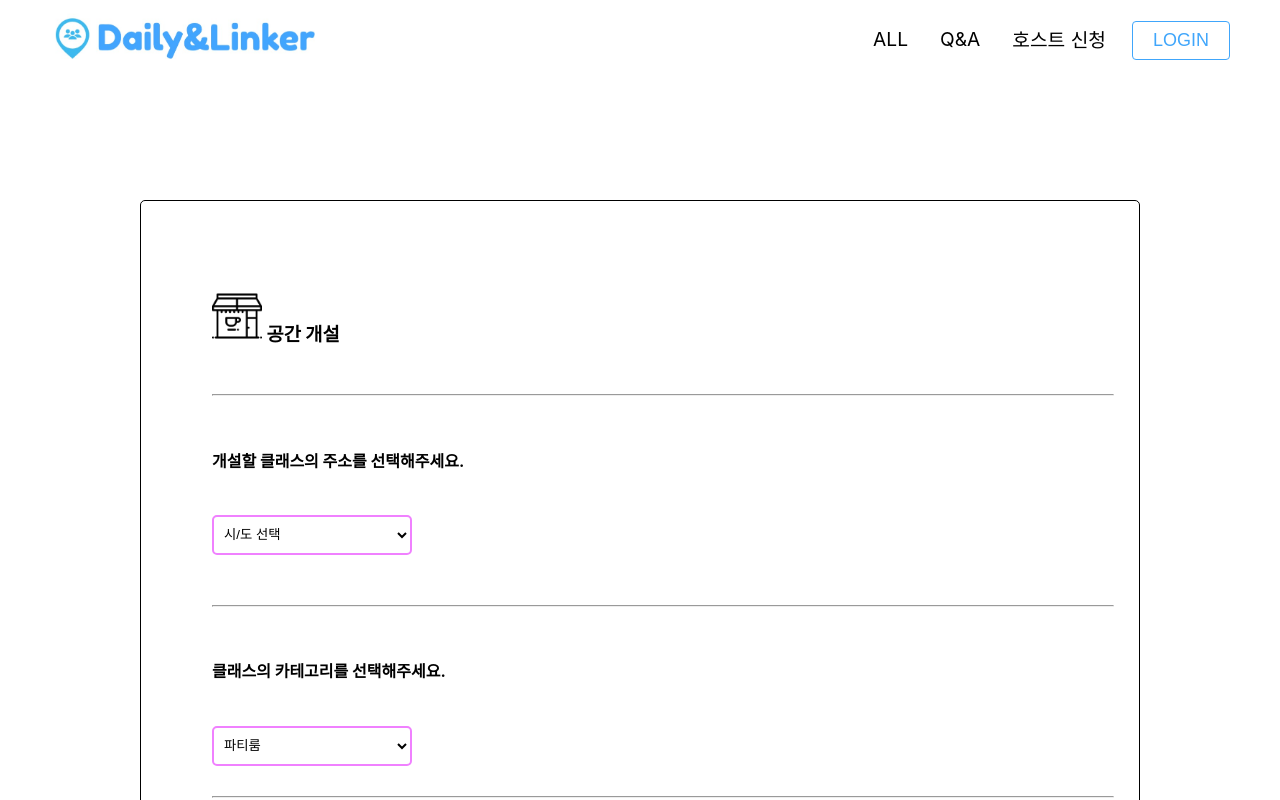
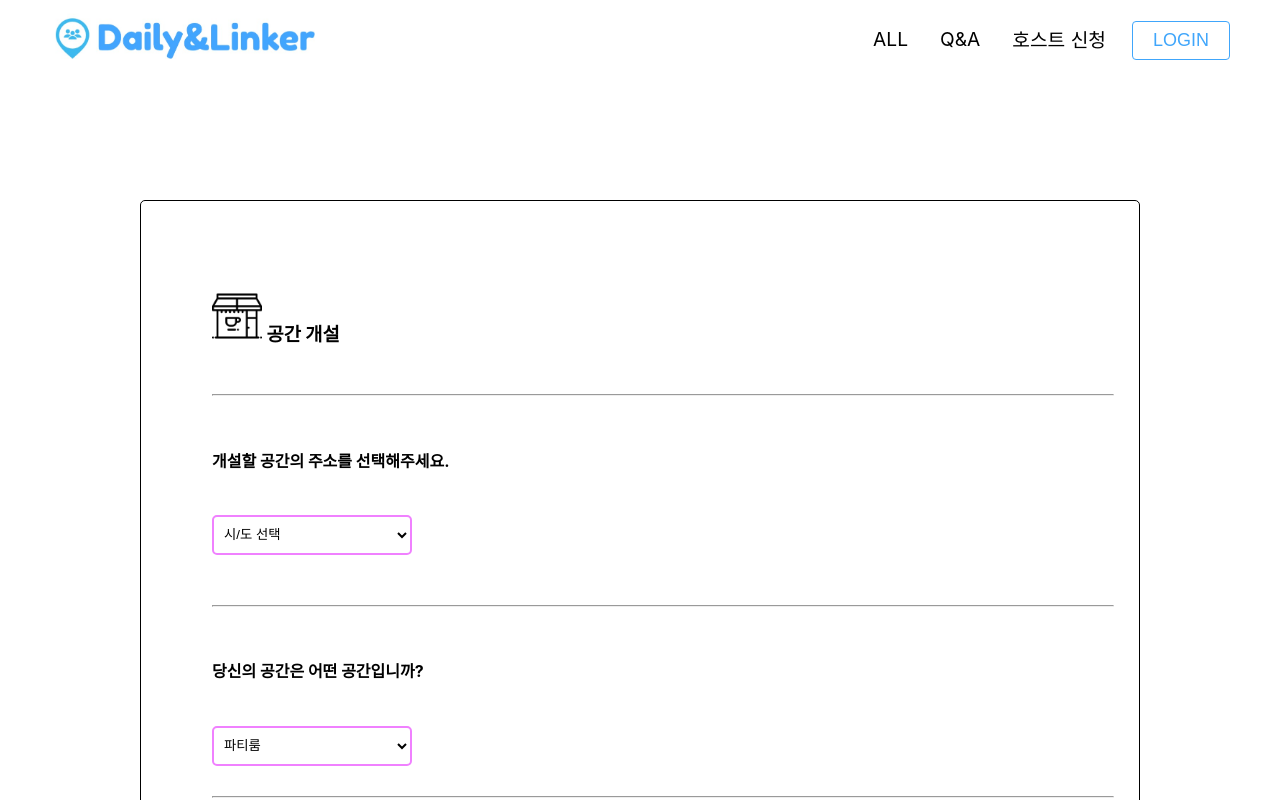
Before and after one commit to ingdol/sub-project-react, a React (Create React App) app: page /CreateSpace2 in a window 1280 px wide. Shown: the top 800 px of the page. Built offline with nearby package versions, Linux system fonts and the light colour scheme; a web font is replaced by a local one.

Commit message:
ㅇㅇㅇ

```diff
--- a/src/components/Create/CreateClass2.js
+++ b/src/components/Create/CreateClass2.js
@@ -45,8 +45,8 @@ function CreateClass2(props) {
         axios.post('http://localhost:8080/Class/insert/', frmData)
             .then(
                 response => {
-                    alert("등록 완료");
-                    history('/intro'); //상품 정보 조회 화면으로 이동
+                    alert("클래스 개설이 완료되었습니다.");
+                    history('/SpaceClassList'); //상품 정보 조회 화면으로 이동
                 }
             );
     }
--- a/src/components/Create/CreateSpace2.js
+++ b/src/components/Create/CreateSpace2.js
@@ -54,8 +54,8 @@ function CreateSpace2(props) {
         axios.post('http://localhost:8080/Space/insert/', frmData)
             .then(
                 response => {
-                    alert("등록 완료");
-                    history('/intro'); //상품 정보 조회 화면으로 이동
+                    alert("공간 개설이 완료되었습니다.");
+                    history('/SpaceClassList'); //상품 정보 조회 화면으로 이동
                 }
             );
     }
@@ -70,7 +70,7 @@ function CreateSpace2(props) {
                         </tr>
                         <tr><td colspan="2"><hr width="900px" /></td></tr>
                         <tr><td><input type="hidden" name="memNick" value={spa.memNick} onChange={onChange} />
-                            <h4>개설할 클래스의 주소를 선택해주세요.</h4></td><td></td></tr>
+                            <h4>개설할 공간의 주소를 선택해주세요.</h4></td><td></td></tr>
 
                         <tr><td colspan="2"><select name="spaceArea" className="spaceArea" value={spaceArea} onChange={handleSelect}>
                             <option value={""} key={""}>시/도 선택</option>
@@ -94,7 +94,7 @@ function CreateSpace2(props) {
                         </td></tr>
 
                         <tr><td colspan="2"><br /><br /><br /><hr width="900px" /></td></tr>
-                        <tr><td><h4>클래스의 카테고리를 선택해주세요.</h4></td></tr>
+                        <tr><td><h4>당신의 공간은 어떤 공간입니까?</h4></td></tr>
                         <tr><td><select name="spaceCtgNo" className="spaceCtgNo" value={spaceCtgNo} onChange={handleSelect2}>
                             <option value="1">파티룸</option>
                             <option value="2">회의실</option>
```
